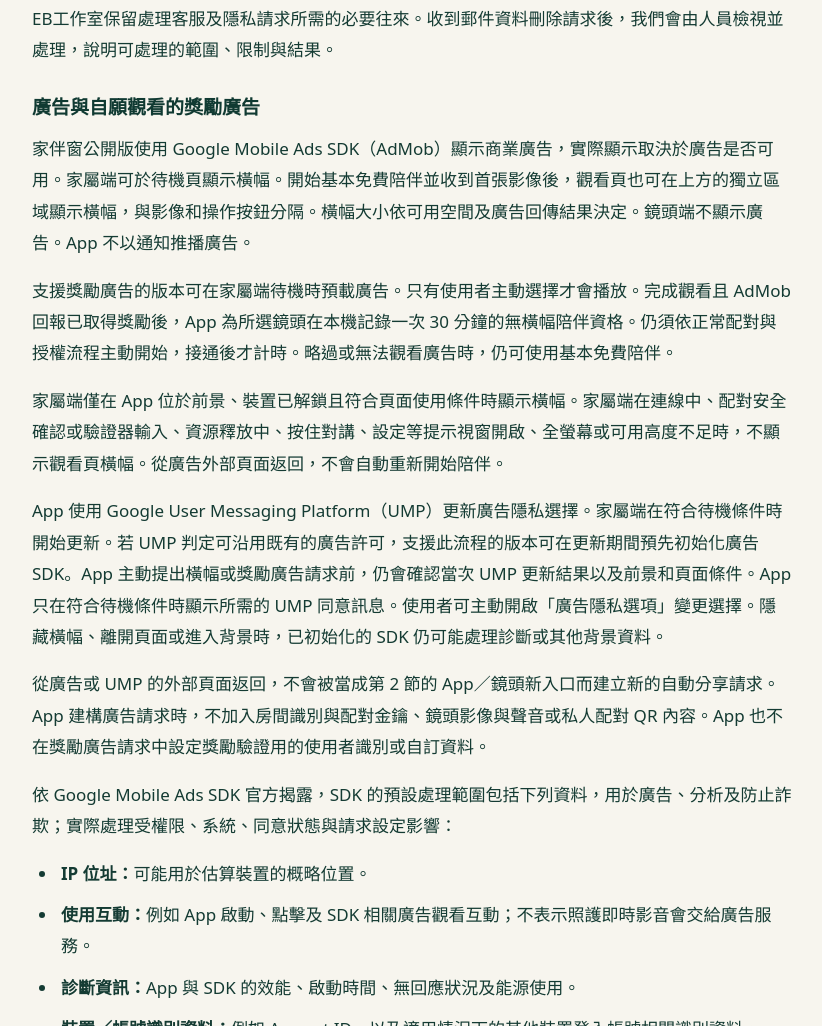
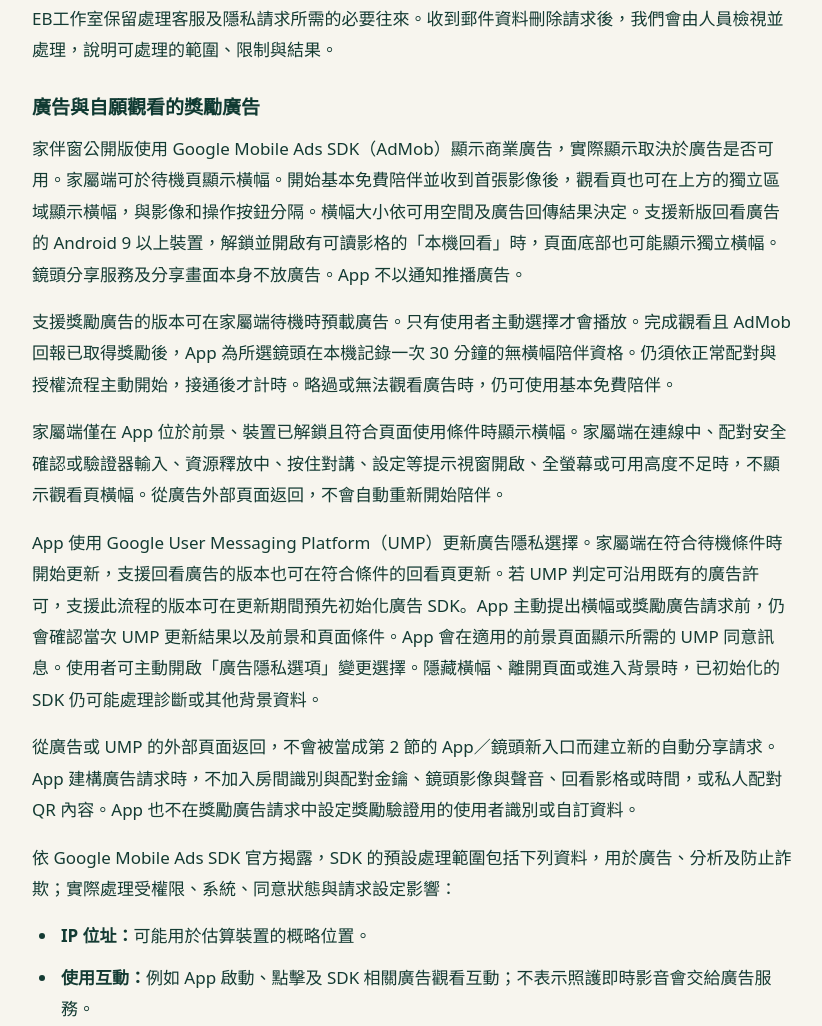
Before and after one commit to andyjjt123-stack/caremind-public-site, a plain HTML site: page free/privacy/index.html in a window 1280 px wide. Shown: the part 9253-10279 px from the top of the page, without its empty margins (328-1150 px from the left). Drawn offline with Linux system fonts and the light colour scheme.

Commit message:
Disclose the optional replay-screen banner

```diff
--- a/free/privacy/index.html
+++ b/free/privacy/index.html
@@ -152,11 +152,11 @@
             <p>若您寄信至客服信箱，我們及提供郵件服務的 Google Gmail 會處理您主動提供的電子郵件地址、信件內容及相關郵件資料，用於回覆與處理您的請求。</p>
             <p>EB工作室保留處理客服及隱私請求所需的必要往來。收到郵件資料刪除請求後，我們會由人員檢視並處理，說明可處理的範圍、限制與結果。</p>
             <h3 id="test-ads">廣告與自願觀看的獎勵廣告</h3>
-            <p>家伴窗公開版使用 Google Mobile Ads SDK（AdMob）顯示商業廣告，實際顯示取決於廣告是否可用。家屬端可於待機頁顯示橫幅。開始基本免費陪伴並收到首張影像後，觀看頁也可在上方的獨立區域顯示橫幅，與影像和操作按鈕分隔。橫幅大小依可用空間及廣告回傳結果決定。鏡頭端不顯示廣告。App 不以通知推播廣告。</p>
+            <p>家伴窗公開版使用 Google Mobile Ads SDK（AdMob）顯示商業廣告，實際顯示取決於廣告是否可用。家屬端可於待機頁顯示橫幅。開始基本免費陪伴並收到首張影像後，觀看頁也可在上方的獨立區域顯示橫幅，與影像和操作按鈕分隔。橫幅大小依可用空間及廣告回傳結果決定。支援新版回看廣告的 Android 9 以上裝置，解鎖並開啟有可讀影格的「本機回看」時，頁面底部也可能顯示獨立橫幅。鏡頭分享服務及分享畫面本身不放廣告。App 不以通知推播廣告。</p>
             <p>支援獎勵廣告的版本可在家屬端待機時預載廣告。只有使用者主動選擇才會播放。完成觀看且 AdMob 回報已取得獎勵後，App 為所選鏡頭在本機記錄一次 30 分鐘的無橫幅陪伴資格。仍須依正常配對與授權流程主動開始，接通後才計時。略過或無法觀看廣告時，仍可使用基本免費陪伴。</p>
             <p>家屬端僅在 App 位於前景、裝置已解鎖且符合頁面使用條件時顯示橫幅。家屬端在連線中、配對安全確認或驗證器輸入、資源釋放中、按住對講、設定等提示視窗開啟、全螢幕或可用高度不足時，不顯示觀看頁橫幅。從廣告外部頁面返回，不會自動重新開始陪伴。</p>
-            <p>App 使用 Google User Messaging Platform（UMP）更新廣告隱私選擇。家屬端在符合待機條件時開始更新。若 UMP 判定可沿用既有的廣告許可，支援此流程的版本可在更新期間預先初始化廣告 SDK。App 主動提出橫幅或獎勵廣告請求前，仍會確認當次 UMP 更新結果以及前景和頁面條件。App 只在符合待機條件時顯示所需的 UMP 同意訊息。使用者可主動開啟「廣告隱私選項」變更選擇。隱藏橫幅、離開頁面或進入背景時，已初始化的 SDK 仍可能處理診斷或其他背景資料。</p>
-            <p>從廣告或 UMP 的外部頁面返回，不會被當成第 2 節的 App／鏡頭新入口而建立新的自動分享請求。App 建構廣告請求時，不加入房間識別與配對金鑰、鏡頭影像與聲音或私人配對 QR 內容。App 也不在獎勵廣告請求中設定獎勵驗證用的使用者識別或自訂資料。</p>
+            <p>App 使用 Google User Messaging Platform（UMP）更新廣告隱私選擇。家屬端在符合待機條件時開始更新，支援回看廣告的版本也可在符合條件的回看頁更新。若 UMP 判定可沿用既有的廣告許可，支援此流程的版本可在更新期間預先初始化廣告 SDK。App 主動提出橫幅或獎勵廣告請求前，仍會確認當次 UMP 更新結果以及前景和頁面條件。App 會在適用的前景頁面顯示所需的 UMP 同意訊息。使用者可主動開啟「廣告隱私選項」變更選擇。隱藏橫幅、離開頁面或進入背景時，已初始化的 SDK 仍可能處理診斷或其他背景資料。</p>
+            <p>從廣告或 UMP 的外部頁面返回，不會被當成第 2 節的 App／鏡頭新入口而建立新的自動分享請求。App 建構廣告請求時，不加入房間識別與配對金鑰、鏡頭影像與聲音、回看影格或時間，或私人配對 QR 內容。App 也不在獎勵廣告請求中設定獎勵驗證用的使用者識別或自訂資料。</p>
             <p>依 Google Mobile Ads SDK 官方揭露，SDK 的預設處理範圍包括下列資料，用於廣告、分析及防止詐欺；實際處理受權限、系統、同意狀態與請求設定影響：</p>
             <ul>
               <li><strong>IP 位址：</strong>可能用於估算裝置的概略位置。</li>
```
